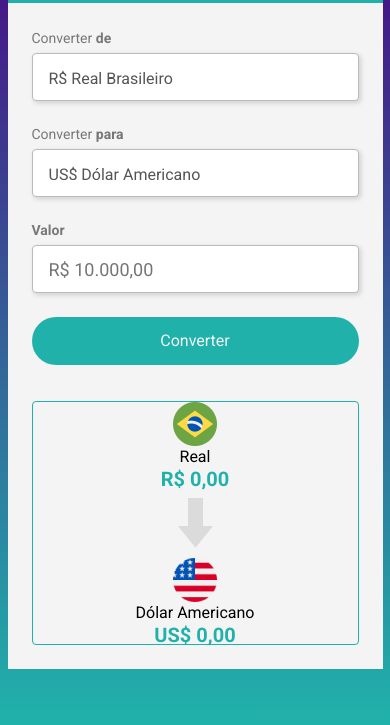
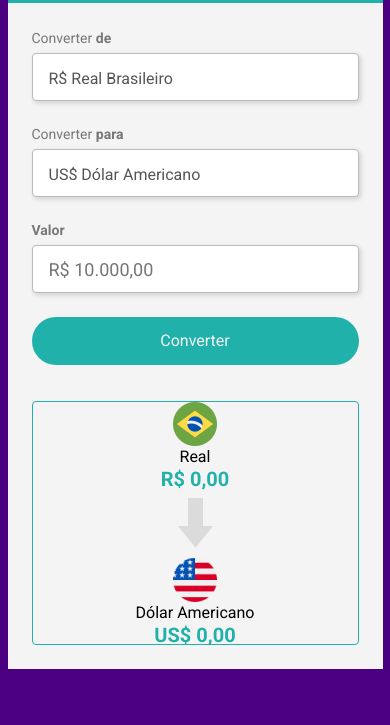
Before and after one commit to TamilaCambe/Convert-Money-JS, a plain HTML site: page index.html in a window 390 px wide. Shown: the part 119-844 px from the top of the page. Drawn offline with Linux system fonts and the light colour scheme.

Commit message:
Update styles.css

```diff
--- a/styles.css
+++ b/styles.css
@@ -8,7 +8,7 @@
 }
 
 body {
-    background: linear-gradient(#4B0082, #20B2AA);
+    background-color: #4B0082;
     display: flex;
     justify-content: center;
     align-items: center;
@@ -130,10 +130,3 @@ div {
     font-size: 14px;
     color: #777777;
 }
-
-@media (max-width: 600px) {
-    body {
-        height: 100vh;
-        margin-inline: auto
-    }
-}
```
